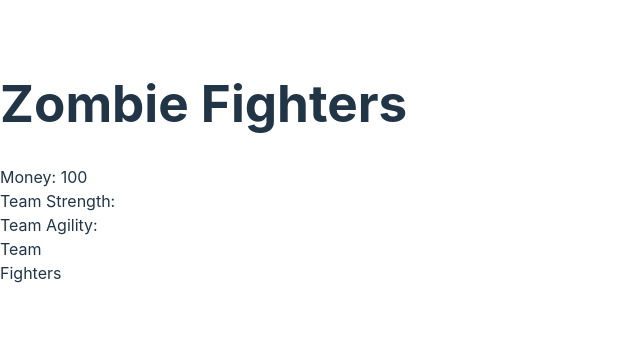
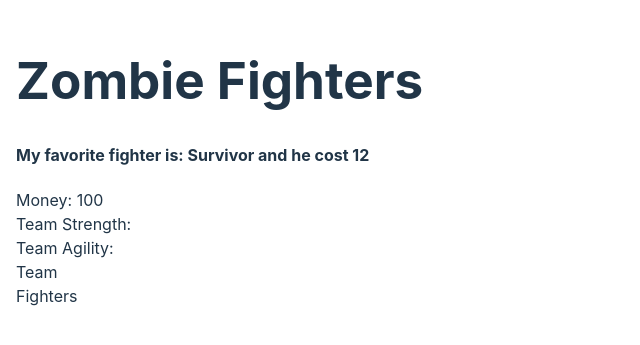
Before and after one commit to holasholasholas/react-state-management-lab, a React (Vite) app: page / in a window 1280 px wide. Shown: the part 237-582 px from the top of the page, without its empty margins (0-640 px from the left). Built offline with nearby package versions, Linux system fonts and the light colour scheme.

Commit message:
feat: 20% done

```diff
--- a/src/App.jsx
+++ b/src/App.jsx
@@ -1,8 +1,14 @@
 // src/App.jsx
+import "./App.css"
+import { useState } from "react";
+import FighterList from "./whiteboard";
 
-import { useState } from "react";
+
+
 
 const App = () => {
+
+
 
 const team = []
 const [money, setMoney] = useState(100)
@@ -89,16 +95,23 @@ const zombieFighters = [
   },
 ]
 
+  return (
 
-  return (
+
+
     <>
 
+
     <h1>Zombie Fighters</h1>
+    <h4><FighterList /></h4>
+
     <div>Money: {money}</div>
-    <div>Team Strength:</div>
+    <div>Team Strength: </div>
     <div>Team Agility:</div>
     <div>Team</div>
     <div>Fighters</div>
+    <section>
+    </section>
 
 
     </>
--- /dev/null
+++ b/src/whiteboard.jsx
@@ -0,0 +1,31 @@
+import React, { useState} from "react";
+
+
+function FighterList(){
+const [fighter, setFighter] = useState(
+    {
+      id: 1,
+      name: 'Survivor',
+      price: 12,
+      strength: 6,
+      agility: 4,
+      img: 'https://pages.git.generalassemb.ly/modular-curriculum-all-courses/react-state-management-lab/assets/0c2d6b.png',
+    },
+    {
+      id: 2,
+      name: 'Scavenger',
+      price: 10,
+      strength: 5,
+      agility: 5,
+      img: 'https://pages.git.generalassemb.ly/modular-curriculum-all-courses/react-state-management-lab/assets/033a16.png',
+    }
+
+);
+
+return(
+    <div>My favorite fighter is: {fighter.name} and he cost {fighter.price}</div>
+)
+
+}
+
+export default FighterList
```
